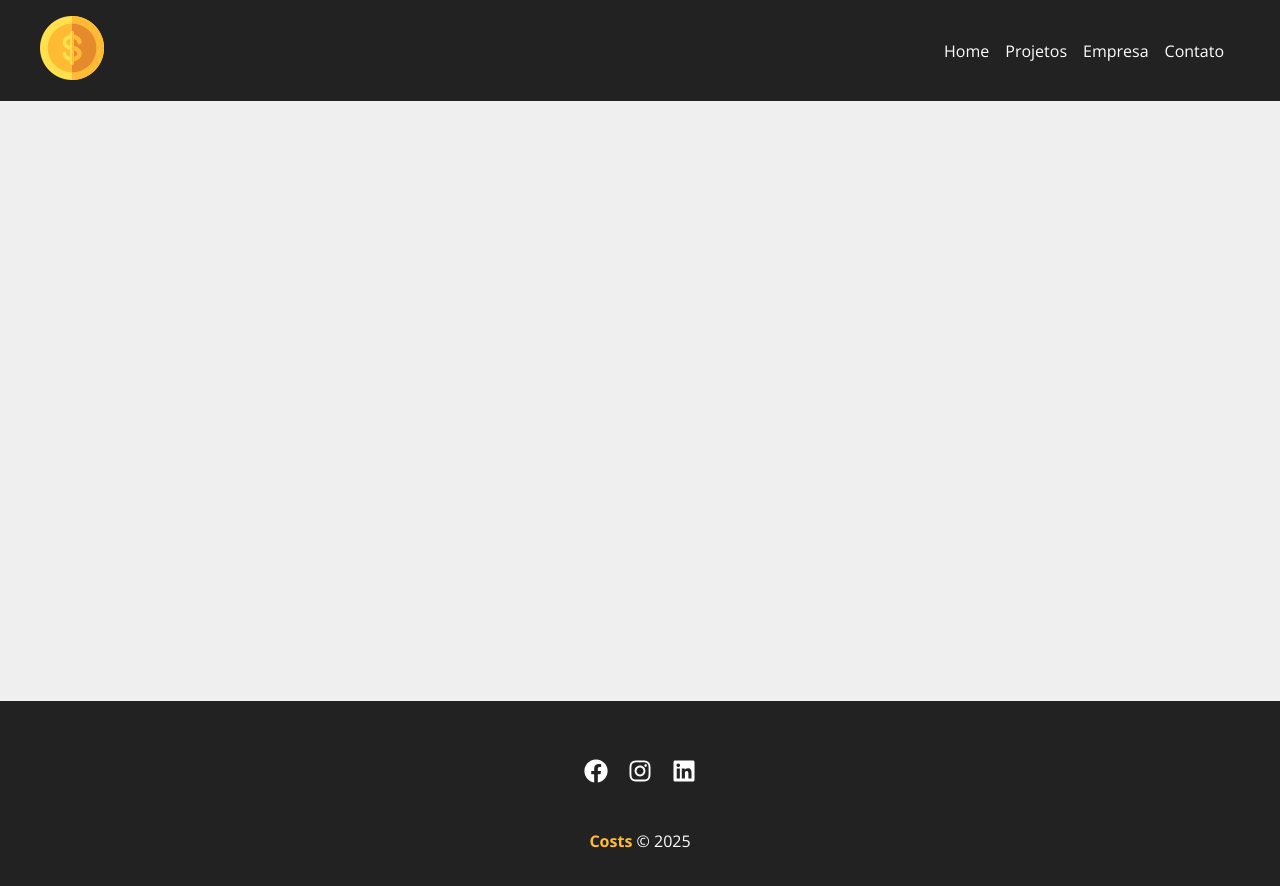
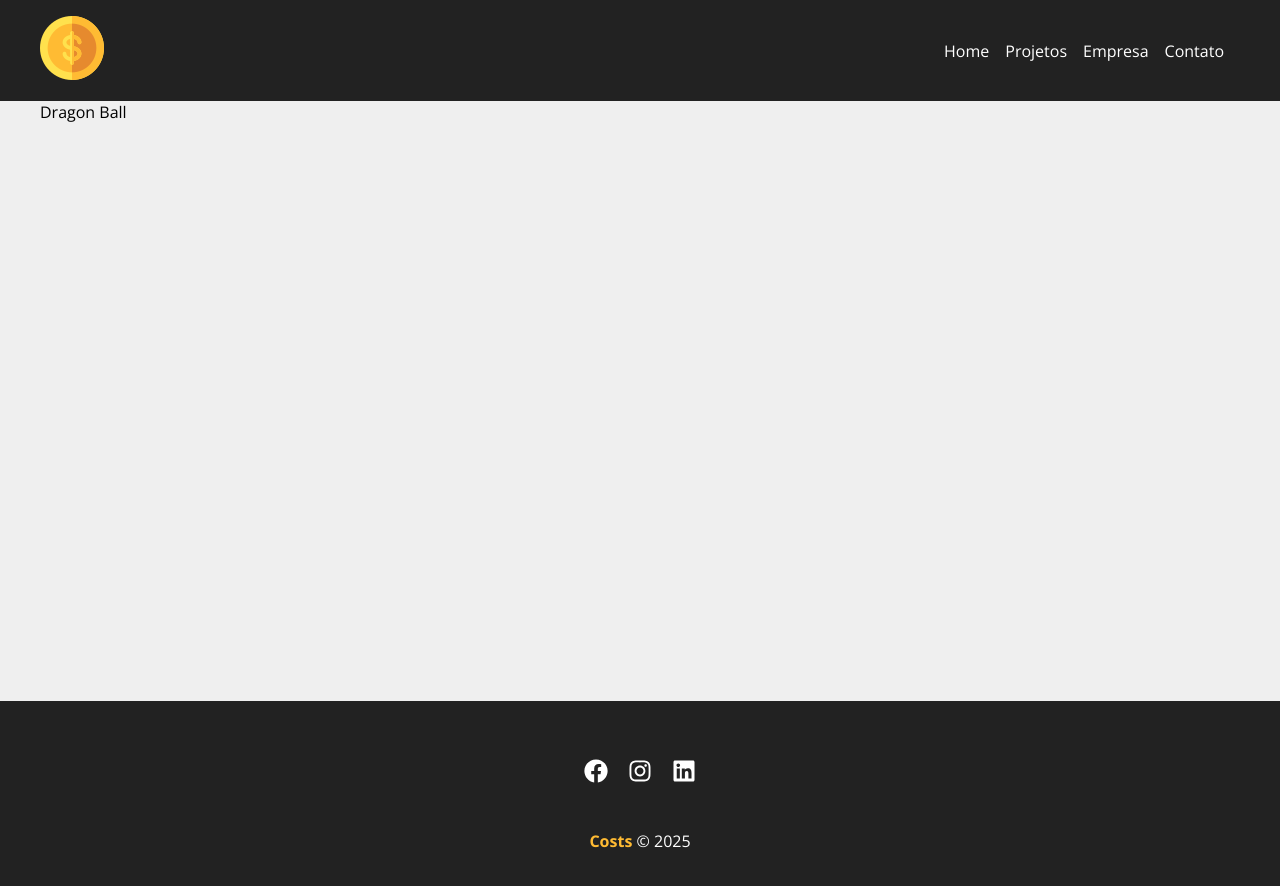
Before and after one commit to anaclarapedrozo/projeto_github, a React (Create React App) app in the folder curso.React/costs/: page /project/07f6 in a window 1280 px wide. Shown: the top 886 px of the page. Built offline with nearby package versions, Linux system fonts and the light colour scheme; data requests are answered from the project's data file; the HTML template or start-up script is replaced by a standard one.

Commit message:
Aula 30 React - Página de edição de dados

```diff
--- a/curso.React/costs/src/App.js
+++ b/curso.React/costs/src/App.js
@@ -7,21 +7,23 @@
 import Navbar from "./components/layout/Navbar";
 import Footer from "./components/layout/Footer";
 import Projects from "./components/pages/Projects";
+import Project from "./components/pages/Project";
 
 function App() {
   return (
     <Router>
-     <Navbar/>
-      <Container customClass = 'min-heigth'>
+      <Navbar />
+      <Container customClass="min-heigth">
         <Routes>
           <Route exact path="/" element={<Home />} />
           <Route path="/projects" element={<Projects />} />
           <Route path="/contato" element={<Contato />} />
           <Route path="/empresa" element={<Empresa />} />
           <Route path="/newproject" element={<NewProject />} />
+          <Route path="/project/:id" element={<Project />} />
         </Routes>
       </Container>
-      <Footer/>
+      <Footer />
     </Router>
   );
 }
--- /dev/null
+++ b/curso.React/costs/src/components/pages/Project.js
@@ -0,0 +1,28 @@
+import styles from "./Project.module.css";
+
+import { useParams } from "react-router-dom";
+import { useState, useEffect } from "react";
+
+function Project() {
+  const { id } = useParams();
+
+  const [project, setProject] = useState([]);
+
+  useEffect(() => {
+    fetch(`http://localhost:5000/projects/${id}`, {
+      method: "GET",
+      headers: {
+        "Content-Type": "application-json",
+      },
+    })
+      .then((resp) => resp.json())
+      .then((data) => {
+        setProject(data);
+      })
+      .catch((err) => console.log(err));
+  }, [id]);
+
+  return <p>{project.name}</p>;
+}
+
+export default Project;
--- a/curso.React/costs/src/components/project/ProjectCard.js
+++ b/curso.React/costs/src/components/project/ProjectCard.js
@@ -19,7 +19,7 @@
                 <span className={`${styles[category.toLowerCase()]}`}></span> {category}
             </p>
             <div className={styles.project_card_actions}>
-                <Link to='/'>
+                <Link to={`/project/${id}`}>
                     <BsPencil />Editar
                 </Link>
                 <button onClick={remove}>
```
Also changed, not shown: curso.React/costs/src/components/pages/Project.module.css (added).
